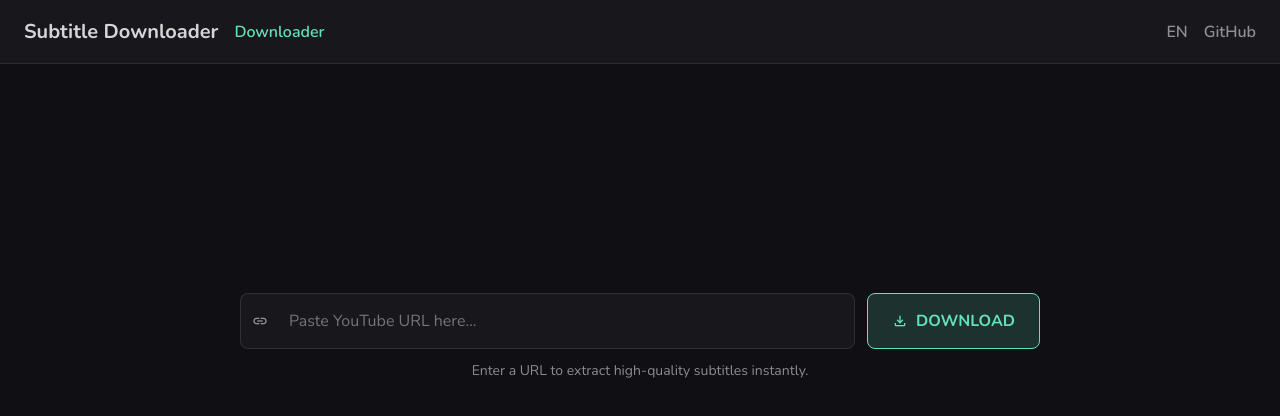
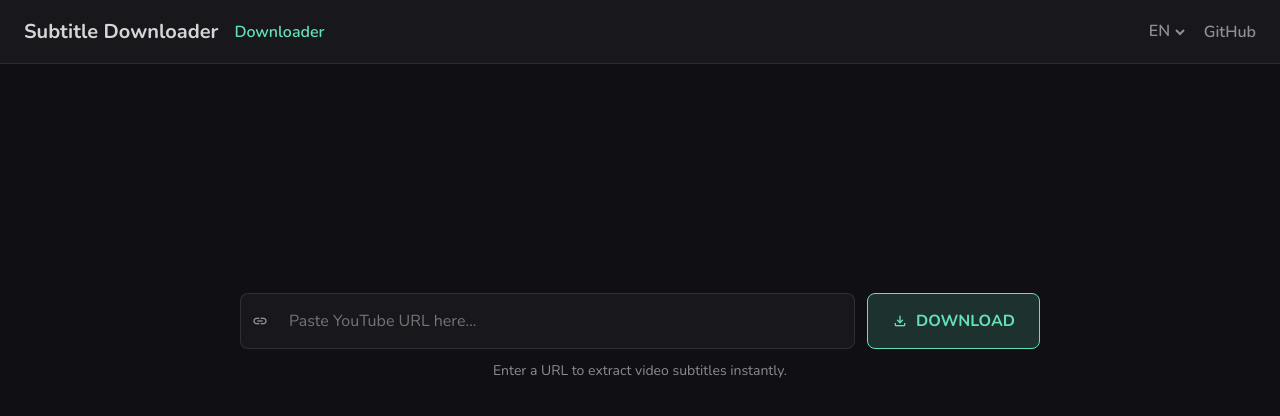
Before and after one commit to anesterdev/SubDowns-Subtitles, a Vue app: page / in a window 1280 px wide. Shown: the top 416 px of the page. Built offline with nearby package versions, Linux system fonts and the light colour scheme.

Commit message:
feat: translations i18n

```diff
--- a/src/frontend/components/DownloaderHero.vue
+++ b/src/frontend/components/DownloaderHero.vue
@@ -1,5 +1,6 @@
 <script setup lang="ts">
 import { ref } from 'vue';
+import { loadLocale } from '../i18n.ts';
 
 const emit = defineEmits<{
   (e: 'download', url: string): void;
@@ -22,7 +23,7 @@ function onDownload() {
         <input
           v-model="url"
           type="text"
-          placeholder="Paste YouTube URL here..."
+          :placeholder="$t('home.placeholder')"
           @keyup.enter="onDownload"
         />
         <button v-if="url" class="clear-btn" @click="url = ''">
@@ -32,11 +33,11 @@ function onDownload() {
 
       <button class="download-btn" @click="onDownload">
         <span class="material-symbols-outlined">download</span>
-        DOWNLOAD
+        {{ $t('home.download') }}
       </button>
     </div>
 
-    <p class="subtitle">Enter a URL to extract high-quality subtitles instantly.</p>
+    <p class="subtitle">{{ $t('home.subtitle') }}</p>
   </div>
 </template>
 
@@ -44,13 +45,16 @@ function onDownload() {
 .downloader-hero {
   display: flex;
   flex-direction: column;
+  align-items: center;
   gap: var(--space-md);
   width: 100%;
   max-width: 800px;
   margin: 0 auto;
+  position: relative;
 }
 
 .input-container {
+  width: 100%;
   display: flex;
   flex-direction: column;
   gap: var(--space-md);
--- a/src/frontend/components/Header.vue
+++ b/src/frontend/components/Header.vue
@@ -1,3 +1,13 @@
+<script setup lang="ts">
+import { loadLocale } from '../i18n.ts';
+import { useI18n } from 'vue-i18n';
+import { computed } from 'vue';
+
+const { locale } = useI18n();
+
+const displayLanguage = computed(() => locale.value.toString().toUpperCase());
+</script>
+
 <template>
   <header class="app-header">
     <div class="header-brand">
@@ -7,8 +17,13 @@
       <a href="#" class="active">Downloader</a>
     </nav>
     <div class="header-links">
-      <a href="#">EN</a>
-      <a href="#">GitHub</a>
+      <select class="lang-select" :value="locale" @change="loadLocale(($event.target as HTMLSelectElement).value)">
+        <option value="en">EN</option>
+        <option value="es">ES</option>
+        <option value="zh">ZH</option>
+        <option value="ru">RU</option>
+      </select>
+      <a href="https://github.com" target="_blank">GitHub</a>
     </div>
   </header>
 </template>
@@ -60,6 +75,7 @@
 .header-links {
   justify-self: end;
   display: flex;
+  align-items: center;
   gap: var(--space-lg);
 
   a {
@@ -72,5 +88,28 @@
       color: var(--text-bright);
     }
   }
+
+  .lang-select {
+    background-color: transparent;
+    color: var(--text-muted);
+    border: none;
+    padding: 0;
+    margin: 0;
+    font-weight: 600;
+    font-family: inherit;
+    font-size: inherit;
+    cursor: pointer;
+    outline: none;
+    transition: color var(--transition-fast) ease;
+
+    &:hover {
+      color: var(--text-bright);
+    }
+
+    option {
+      background-color: var(--bg-light);
+      color: var(--text);
+    }
+  }
 }
 </style>
--- /dev/null
+++ b/src/frontend/i18n.ts
@@ -0,0 +1,20 @@
+import { createI18n } from 'vue-i18n';
+import en from './locales/en.json';
+
+const i18n = createI18n({
+  locale: 'en',
+  fallbackLocale: 'en',
+  messages: { en },
+  legacy: false, // Use Composition API
+  globalInjection: true,
+});
+
+export async function loadLocale(locale: string) {
+  if (!i18n.global.availableLocales.includes(locale as any)) {
+    const messages = await import(`./locales/${locale}.json`);
+    i18n.global.setLocaleMessage(locale as any, messages.default);
+  }
+  (i18n.global.locale as any).value = locale;
+}
+
+export default i18n;
--- /dev/null
+++ b/src/frontend/locales/en.json
@@ -0,0 +1,7 @@
+{
+  "home": {
+    "placeholder": "Paste YouTube URL here...",
+    "download": "DOWNLOAD",
+    "subtitle": "Enter a URL to extract video subtitles instantly."
+  }
+}
--- /dev/null
+++ b/src/frontend/locales/es.json
@@ -0,0 +1,7 @@
+{
+  "home": {
+    "placeholder": "Pega la URL de YouTube aquí...",
+    "download": "DESCARGAR",
+    "subtitle": "Ingresa una URL para extraer subtítulos de video al instante."
+  }
+}
--- /dev/null
+++ b/src/frontend/locales/ru.json
@@ -0,0 +1,7 @@
+{
+  "home": {
+    "placeholder": "Вставьте ссылку на YouTube здесь...",
+    "download": "СКАЧАТЬ",
+    "subtitle": "Введите ссылку для мгновенного извлечения субтитров к видео."
+  }
+}
--- /dev/null
+++ b/src/frontend/locales/zh.json
@@ -0,0 +1,7 @@
+{
+  "home": {
+    "placeholder": "在此粘贴 YouTube 链接...",
+    "download": "下载",
+    "subtitle": "输入链接，即刻提取视频字幕。"
+  }
+}
--- a/src/frontend/main.ts
+++ b/src/frontend/main.ts
@@ -6,12 +6,14 @@ import router from './router.ts';
 
 import Vue3Toastify, { type ToastContainerOptions } from 'vue3-toastify';
 import 'vue3-toastify/dist/index.css';
+import i18n from './i18n.ts';
 
 const app = createApp(App);
 const pinia = createPinia();
 
 app.use(pinia);
 app.use(router);
+app.use(i18n);
 app.use(Vue3Toastify, {
   autoClose: 3000,
   theme: 'dark',
--- a/src/frontend/ui-kit/elements/_elements.scss
+++ b/src/frontend/ui-kit/elements/_elements.scss
@@ -1,2 +1,3 @@
 @forward 'button.elements';
 @forward 'input.elements';
+@forward 'select.elements';
--- /dev/null
+++ b/src/frontend/ui-kit/elements/_select.elements.scss
@@ -0,0 +1,59 @@
+@use '../variables' as *;
+
+select {
+  padding: var(--space-xs) var(--space-sm);
+  border: 1px solid rgba(var(--rgb-white), 0.1);
+  border-radius: var(--radius-sm);
+  font-size: var(--font-size-base);
+  background: transparent;
+  color: var(--text-muted);
+  cursor: pointer;
+  transition: all var(--transition-fast) ease;
+
+  &:hover {
+    color: var(--text-bright);
+    border-color: rgba(var(--rgb-white), 0.3);
+  }
+}
+
+@supports (appearance: base-select) {
+  select {
+    appearance: base-select;
+  }
+
+  select::picker(select) {
+    appearance: base-select;
+    border: 1px solid rgba(var(--rgb-white), 0.1);
+    border-radius: var(--radius-sm);
+    padding: var(--space-xs);
+    box-shadow: 0 4px 12px rgba(0, 0, 0, 0.2);
+    background: var(--bg-light);
+    overflow: hidden;
+  }
+
+  option {
+    padding: var(--space-xs) var(--space-sm);
+    border-radius: calc(var(--radius-sm) - var(--space-xs));
+    display: flex;
+    align-items: center;
+    gap: var(--space-sm);
+    color: var(--text-muted);
+    background: transparent;
+    cursor: pointer;
+    transition: all var(--transition-fast) ease;
+  }
+
+  option:hover {
+    background: rgba(var(--rgb-white), 0.05);
+    color: var(--text-bright);
+  }
+
+  option:checked {
+    background: rgba(var(--rgb-accent), 0.2);
+    color: var(--text-accent);
+  }
+
+  select:open {
+    border-color: rgba(var(--rgb-white), 0.3);
+  }
+}
```
